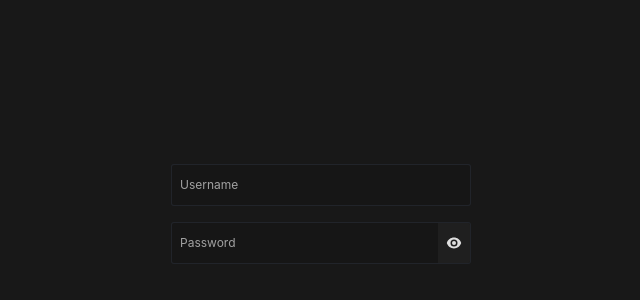
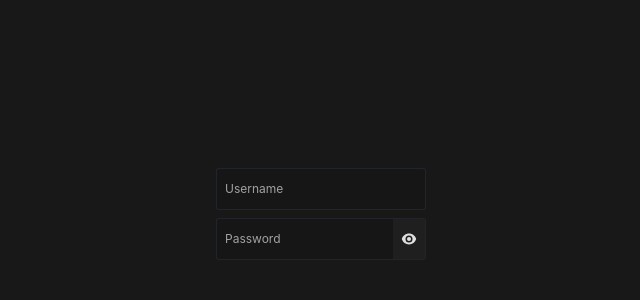
Before and after one commit to KEEGAN-exe/components, a React (Vite) app: page / in a window 1280 px wide. Shown: the part 186-486 px from the top of the page, without its empty margins (319-959 px from the left). Built offline with nearby package versions, Linux system fonts and the light colour scheme.

Commit message:
Arreglando y mejorando los Inputs

```diff
--- a/src/components/Input.jsx
+++ b/src/components/Input.jsx
@@ -10,7 +10,7 @@ export const Input = ({ placeholder, type, title }) => {
   }, [type])
 
   return (
-    <section className="text-sm leading-6 group w-[300px] my-2">
+    <section className="text-sm leading-6 group w-full my-2">
       <label
         className={`${
           placeholder === undefined ? 'block' : 'hidden'
--- a/src/components/InputFloat.jsx
+++ b/src/components/InputFloat.jsx
@@ -13,7 +13,7 @@ export const InputFloat = ({ type, title }) => {
     setTypeState(type)
   }, [type])
   return (
-    <section className="text-xs leading-6 group w-[300px] my-4 relative">
+    <section className="text-xs leading-6 group w-full my-2 relative">
       <label
         className={`absolute -translate-y-1/2 mx-[4px] bg-neutral-900/95 px-[5px] text-white/60 pointer-events-none ${
           inputValue.length === 0
@@ -45,6 +45,6 @@ export const InputFloat = ({ type, title }) => {
 }
 
 InputFloat.propTypes = {
-  type: PropTypes.string.isRequired,
+  type: PropTypes.string,
   title: PropTypes.string
 }
```
